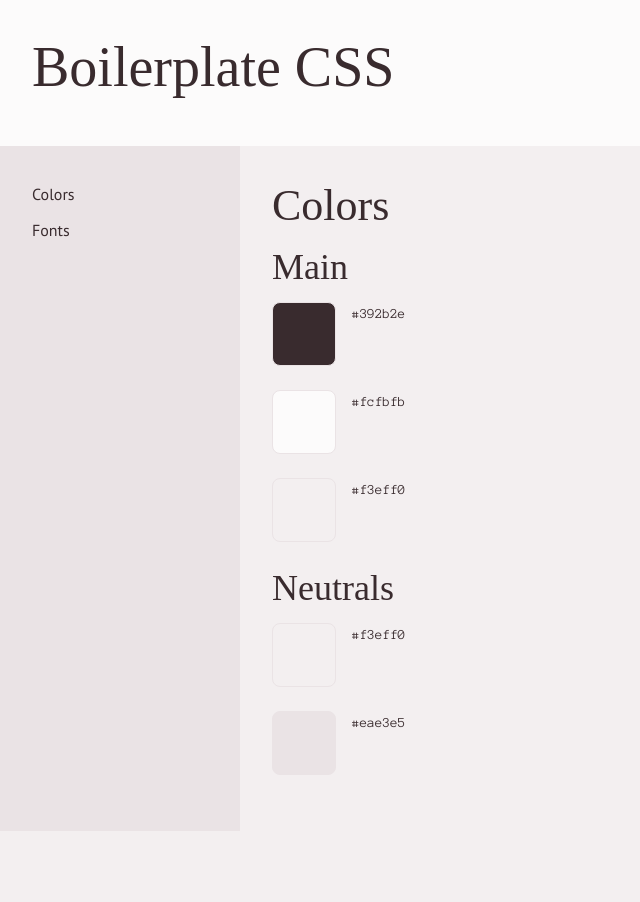
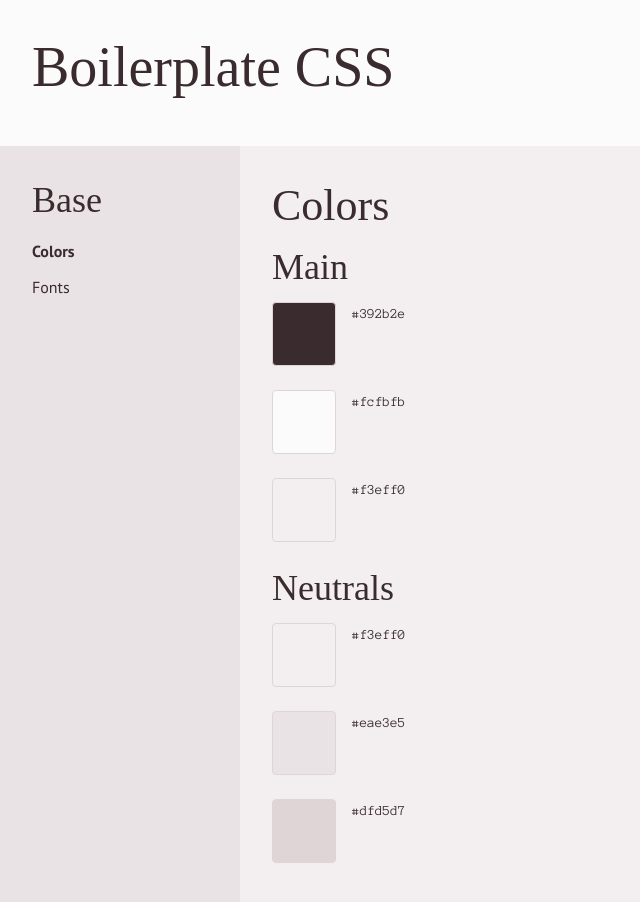
Before and after one commit to mranenko/boilerplate-css-2022, a plain HTML site: page system/colors.html in a window 1280 px wide. Shown: the whole page, without its empty margins (0-640 px from the left). Before the commit the page ends 831 px from the top, so only its background shows below. Drawn offline with Linux system fonts and the light colour scheme; a web font is replaced by a local one.

Commit message:
Updated nav + new neutral shade

```diff
--- a/styles/base/colors.css
+++ b/styles/base/colors.css
@@ -8,12 +8,13 @@
 
   --color-neutral: #f3eff0;
   --color-neutral-2: #eae3e5;
+  --color-neutral-3: #dfd5d7;
 
   /*
     colors by function
   */
 
-  --color-border: var(--color-neutral-2);
+  --color-border: var(--color-neutral-3);
 
   /*
     colors by element
--- a/styles/layouts/system.css
+++ b/styles/layouts/system.css
@@ -16,6 +16,14 @@
   display: block;
   margin: 0 -2rem .25rem;
   padding: .25rem 2rem;
+}
+
+.layout.system nav a:hover {
+  background: var(--color-neutral-3);
+}
+
+.layout.system nav a.active {
+  font-weight: bold;
 }
 
 .layout.system main {
@@ -61,7 +69,7 @@
 
 .layout.system .swatch {
   border: 1px solid var(--color-border);
-  border-radius: .5rem;
+  border-radius: .25rem;
   height: 4rem;
   width: 4rem;
 }
@@ -69,3 +77,4 @@
 .layout.system .swatch.white { background: var(--color-white); }
 .layout.system .swatch.neutral { background: var(--color-neutral); }
 .layout.system .swatch.neutral-2 { background: var(--color-neutral-2); }
+.layout.system .swatch.neutral-3 { background: var(--color-neutral-3); }
--- a/system/colors.html
+++ b/system/colors.html
@@ -9,10 +9,13 @@
 
   <body class="layout system">
     <header>
-      <h1 class="title">Boilerplate CSS</h1>
+      <a href="../index.html">
+        <h1 class="title">Boilerplate CSS</h1>
+      </a>
     </header>
 
     <nav>
+      <h3 class="title">Base</h3>
       <a class="active" href="colors.html">Colors</a>
       <a href="fonts.html">Fonts</a>
     </nav>
@@ -60,6 +63,13 @@
           <code>#eae3e5</code>
         </div>
       </div>
+
+      <div class="color">
+        <p class="swatch neutral-3"></p>
+        <div>
+          <code>#dfd5d7</code>
+        </div>
+      </div>
     </main>
   </body>
 </html>
```
Also changed, not shown: index.html (+3 -1 lines), system/fonts.html (+4 -1 lines).
